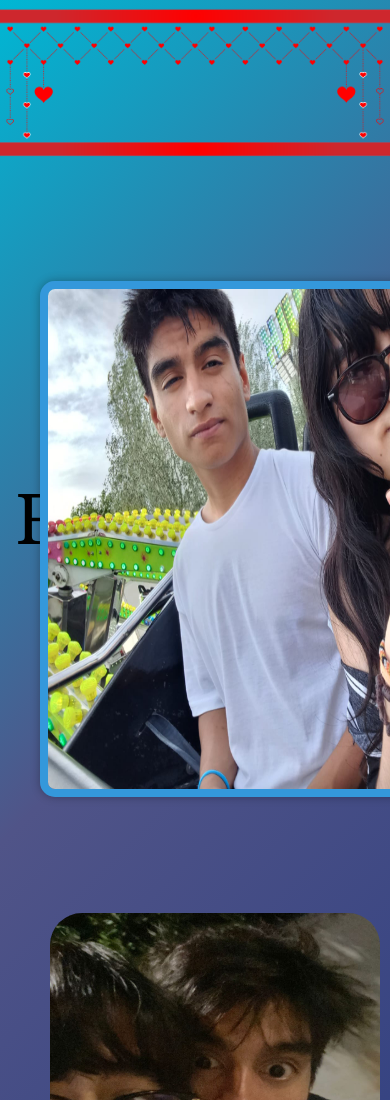
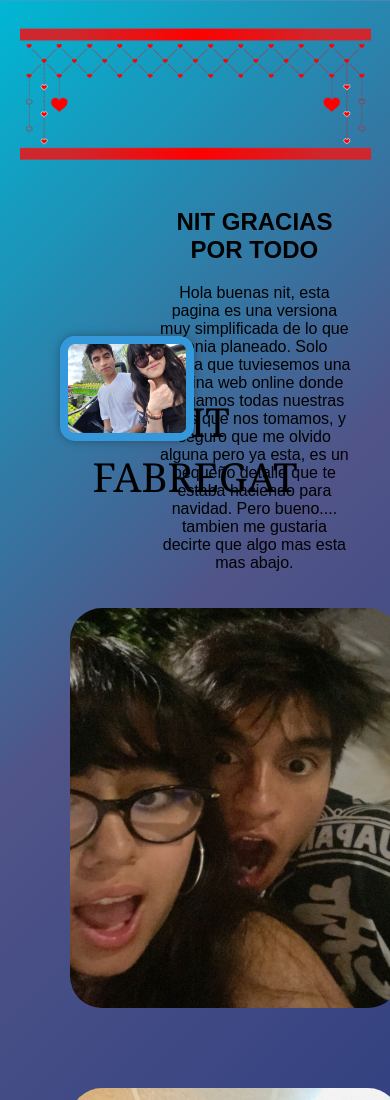
Before and after one commit to pajajandro/pajajandro.github.io, a plain HTML site: page paraNit.html in a window 390 px wide. Shown: the top 1100 px of the page. Drawn offline with Linux system fonts and the light colour scheme.

Commit message:
Update css.css
lo he adapatado para mobil - primera prueba

```diff
--- a/css/css.css
+++ b/css/css.css
@@ -1,30 +1,28 @@
 body {
     font-family: 'Arial', sans-serif;
-    background-image: linear-gradient(135deg,#00B7D4, #505488, #2F3F80,#161569,
-                                        #5A4894,#A950A1,#FF7CAE);
+    background-image: linear-gradient(135deg, #00B7D4, #505488, #2F3F80, #161569, #5A4894, #A950A1, #FF7CAE);
     text-align: center;
-    padding: 50px;
+    padding: 5vw; /* Se cambió a unidades relativas para ser más adaptable */
     margin: 0;
-    padding: 0;
-    background-image: 500%;
+    overflow-x: hidden; /* Evita la barra de desplazamiento horizontal en dispositivos móviles */
     animation: fanimado 10s infinite;
-    /*overflow: hidden;*/
 }
-@keyframes identifier {
 
-    0%{
+@keyframes fanimado {
+    0% {
         background-position: 0% 50%;
     }
-    50%{
+    50% {
         background-position: 100% 50%;
     }
-    100%{
+    100% {
         background-position: 0% 50%;
     }
 }
 
 .login-container {
-    width: 300px;
+    width: 90%; /* Cambiado a un porcentaje para ser más adaptable */
+    max-width: 300px; /* Añadido un ancho máximo */
     margin: 0 auto;
     background-color: #fff;
     padding: 20px;
@@ -129,3 +127,15 @@ button {
     width: 100%;
     text-align: center;
 }
+@media only screen and (max-width: 600px) {
+    .title h1 {
+        font-size: 40px; /* Tamaño de fuente reducido para dispositivos móviles */
+    }
+
+    .imagen1 img {
+        width: 100%; /* Hacer la imagen completamente ancha en dispositivos móviles */
+        height: auto;
+    }
+
+    /* Otros estilos específicos para dispositivos móviles... */
+}
```
